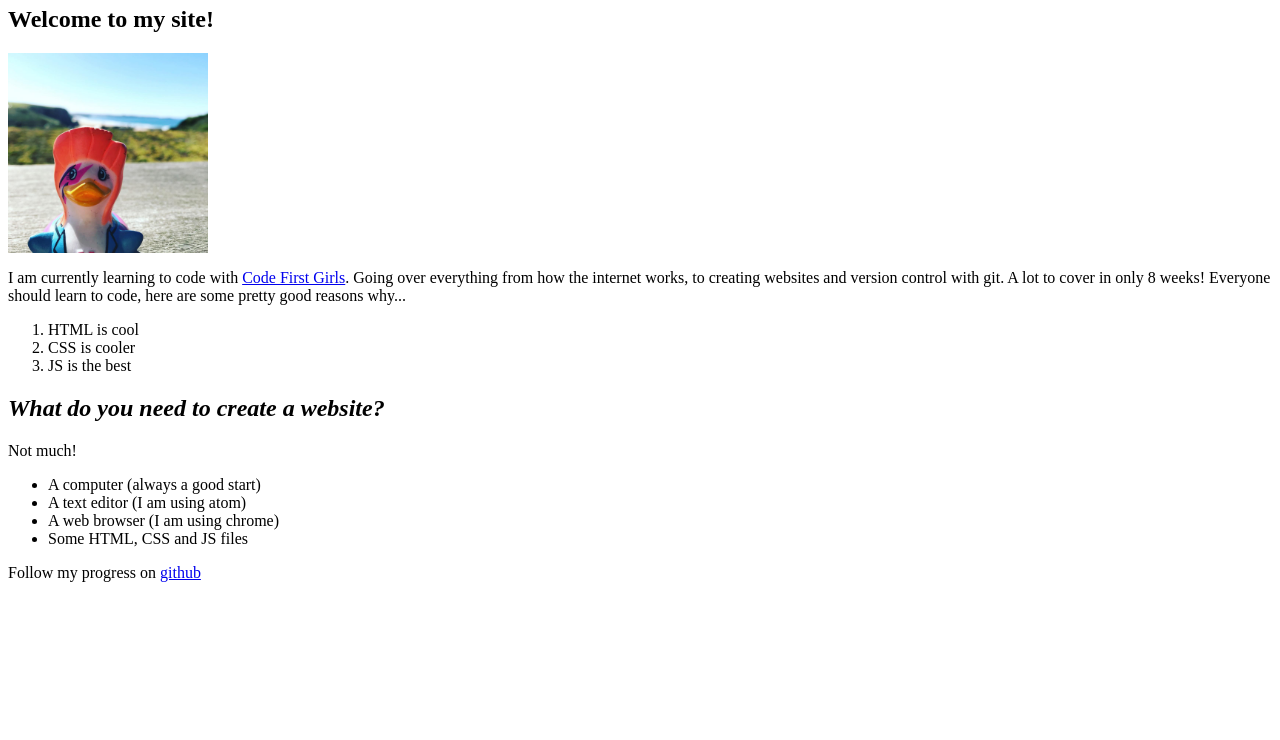
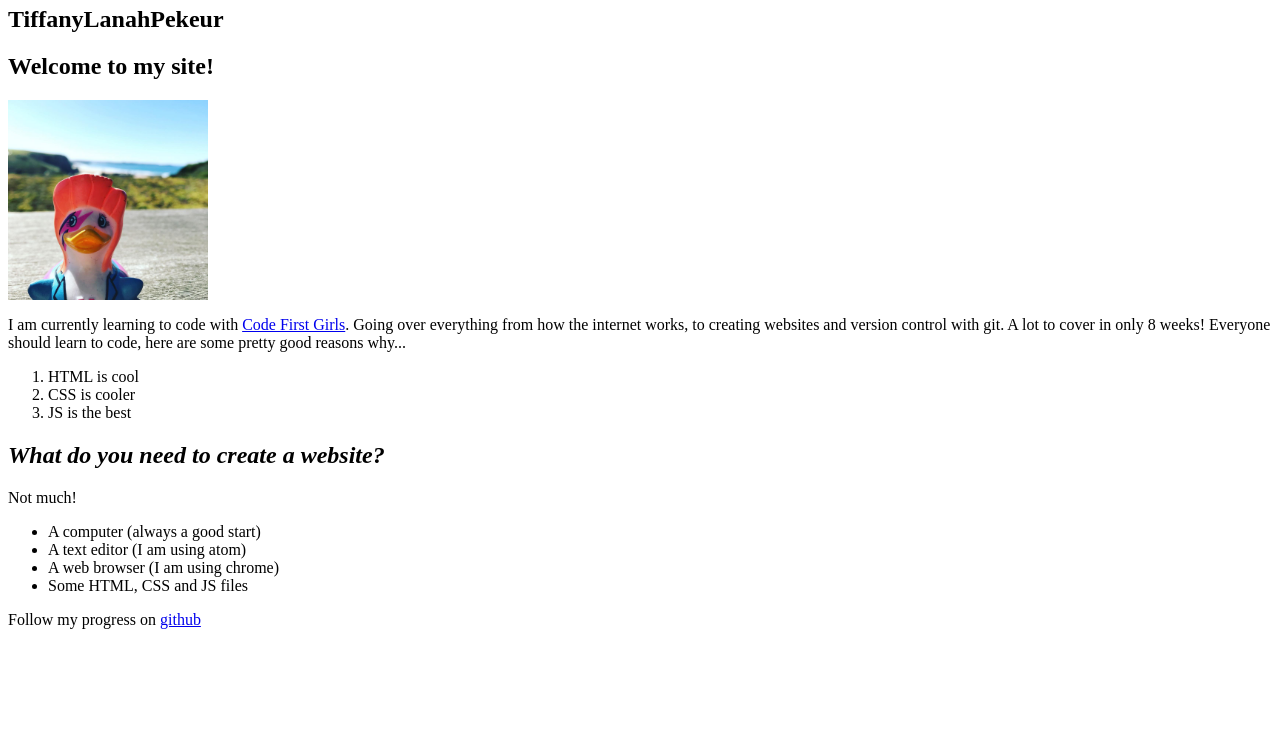
Before and after one commit to TiffanyLanahPekeur/beginners-week-one, a plain HTML site: page index.html in a window 1280 px wide. Shown: the part 60-800 px from the top of the page. Drawn offline with Linux system fonts and the light colour scheme.

Commit message:
Update index.html

```diff
--- a/index.html
+++ b/index.html
@@ -1,5 +1,5 @@
 <h1>Hello World</h1>
-
+<h2>TiffanyLanahPekeur</h2>
 <h2>Welcome to my site!</h2>
 
 <!-- image of a duck -->
```
